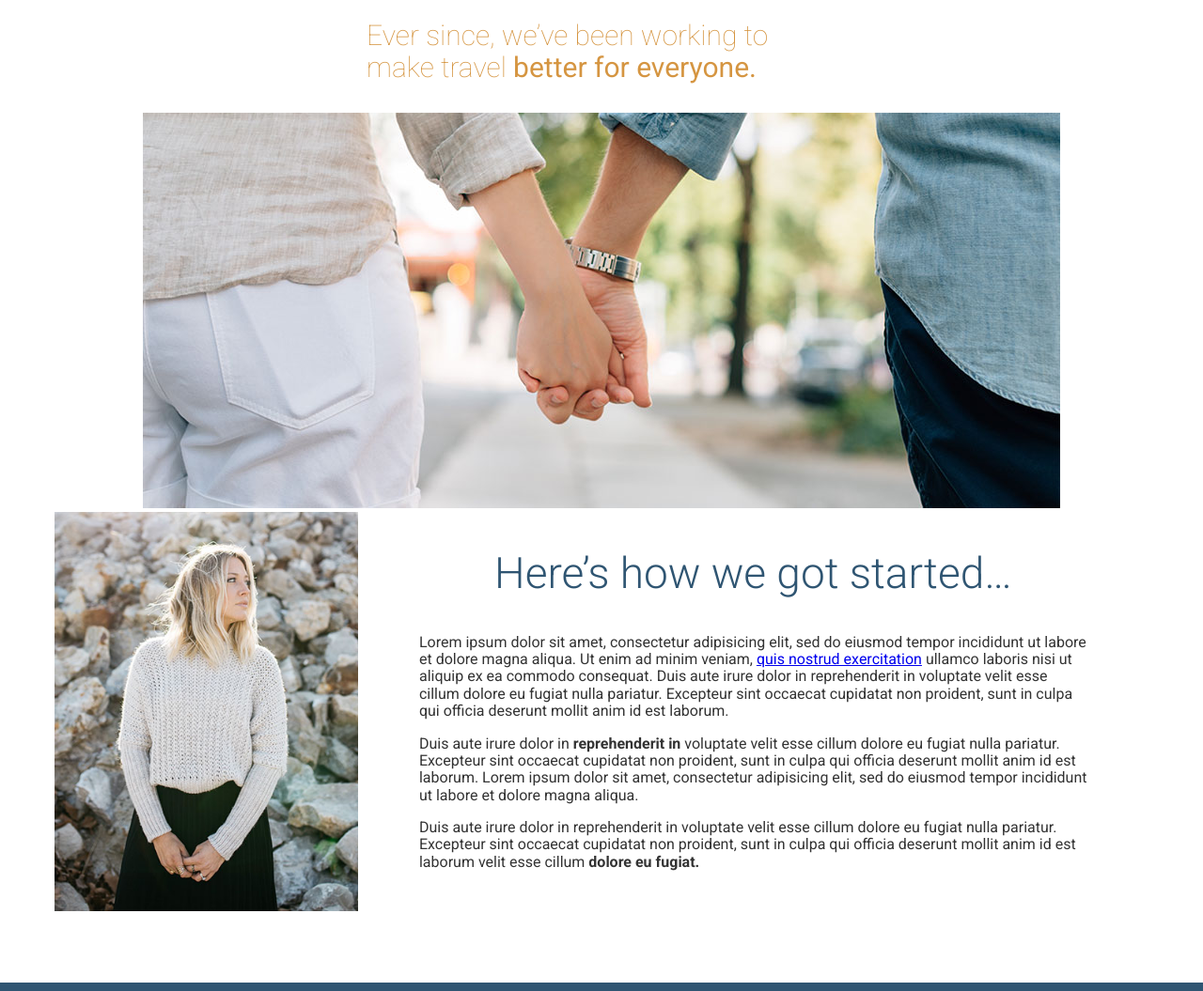
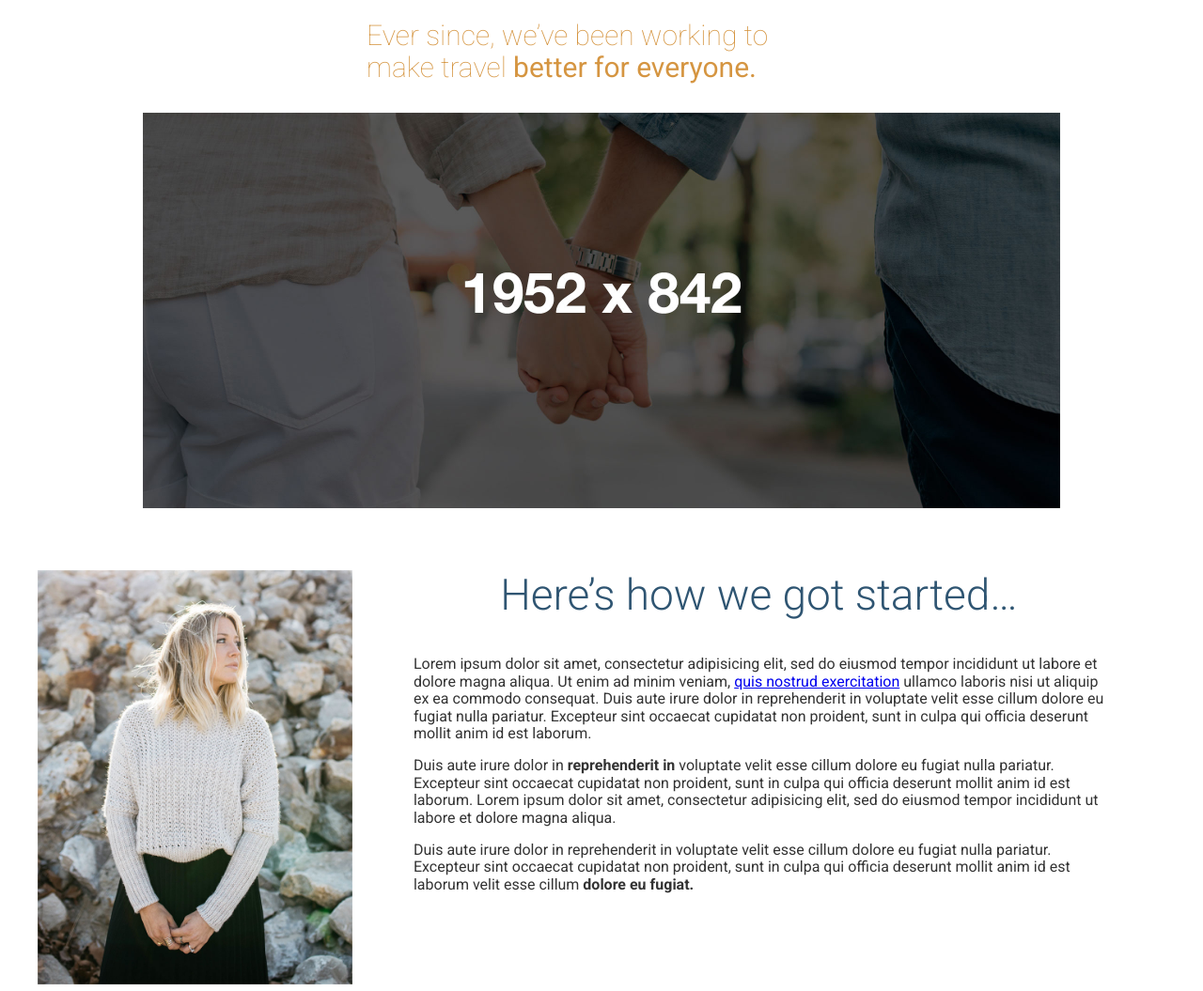
Before and after one commit to ImJohnKim/gitWeb, a website: page app/index.html in a window 1280 px wide. Shown: the part 960-2015 px from the top of the page at 94% size. Drawn offline with Linux system fonts and the light colour scheme.

Commit message:
Detail Finished

```diff
--- a/app/assets/styles/modules/_row.css
+++ b/app/assets/styles/modules/_row.css
@@ -1,6 +1,5 @@
 .row{
 @mixin clearfix;
-
 &__gutters{
     padding-right: -65px;
 }
@@ -15,11 +14,6 @@ padding-right: 65px;
         float:left;
         width:33.33%;
     }
-
-    &__medium-8{
-        float: left;
-        width: 66.66%;
-    }
 }
 
 }
--- a/app/assets/styles/modules/_wrapper.css
+++ b/app/assets/styles/modules/_wrapper.css
@@ -1,7 +1,7 @@
 .wrapper{
     padding-left: 18px;
     padding-right: 18px;
-    max-width: 1200px;
+    max-width: 1236px;
     margin-left: auto;
     margin-right: auto;
     overflow: hidden;
@@ -12,4 +12,11 @@
         padding-left: 0;
         padding-right: 0;
     }
+    &--bottom--margin{
+        margin-bottom: 1rem;
+
+        @mixin atSmall{
+            margin-bottom: 3.875rem;
+        }
+    }
 }
--- a/app/index.html
+++ b/app/index.html
@@ -62,13 +62,17 @@
       <h3 class="headline headline--centered headline--orange headline--small headline--narrow headline--light headline--b-margin-large">Ever since, we&rsquo;ve been working to make travel
         <strong>better for everyone.</strong>
       </h3>
-      <div class="wrapper wrapper-medium">
-        <img src="assets/images/first-trip.jpg" alt="Couple walking down a street.">
+      <div class="wrapper wrapper-medium wrapper--bottom--margin">
+        <img sizes="(min-width:970px) 976px 100vw" srcset="assets/images/first-trip.jpg 565w, assets/images/first-trip-i.jpg 976w, assets/images/first-trip-hi-dpi-i.jpg 1952w" alt="Couple walking down a street.">
       </div>
 
       <div class="row row__gutters">
         <div class="row__medium-4">
-          <img src="assets/images/our-start.jpg" alt="Our founder, Jane Doe">
+          <picture>
+            <source sizes="404px" srcset="assets/images/our-start-hi-dpi.jpg 404w, assets/images/our-start-hi-dpi.jpg 808w" media="(min-width:1200px)">
+            <source sizes="320px"srcset="assets/images/our-start-portrait-hi-dpi-i.jpg 382w, assets/images/our-start-portrait-hi-dpi-i.jpg 764w" media="(min-width:800px)">
+            <img src="assets/images/our-start-landscape.jpg"alt="Our founder, Jane Doe">
+          </picture>
         </div>
         <div class="row__medium-8">
           <h2 class="headline headline--center">Here&rsquo;s how we got started&hellip;</h2>
--- a/app/temp/styles/styles.css
+++ b/app/temp/styles/styles.css
@@ -527,7 +527,7 @@ img {
 .wrapper{
     padding-left: 18px;
     padding-right: 18px;
-    max-width: 1200px;
+    max-width: 1236px;
     margin-left: auto;
     margin-right: auto;
     overflow: hidden;
@@ -540,6 +540,17 @@ img {
 .wrapper .wrapper{
   padding-left: 0;
   padding-right: 0;
+}
+
+.wrapper--bottom--margin{
+  margin-bottom: 1rem;
+}
+
+@media (min-width: 530px) {
+
+  .wrapper--bottom--margin {
+    margin-bottom: 3.875rem;
+  }
 }
 
 .page-section{
@@ -628,9 +639,4 @@ color: #2f5572;
     float: left;
     width: 33.33%;
   }
-
-  .row__medium-8 {
-    float: left;
-    width: 66.66%;
-  }
 }
```
Also changed, not shown: 3 other files.
